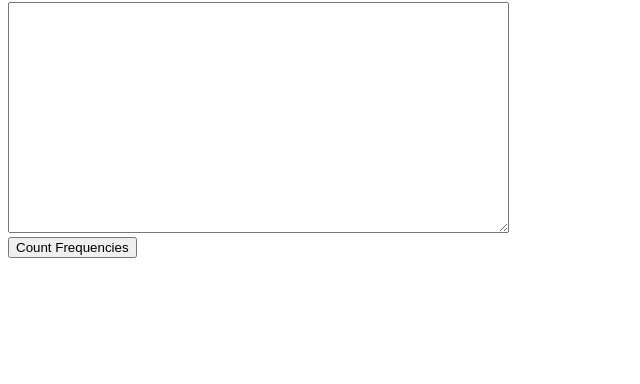
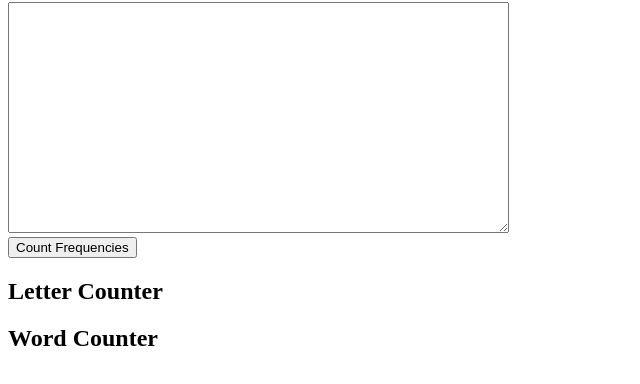
Before and after one commit to patrickhanson/frequencycounter, a plain HTML site: page index.html in a window 1280 px wide. Shown: the part 78-462 px from the top of the page, without its empty margins (0-640 px from the left). Drawn offline with Linux system fonts and the light colour scheme.

Commit message:
Added headers

```diff
--- a/index.html
+++ b/index.html
@@ -10,8 +10,12 @@
     <h1>Frequency Counter</h1>
     <textarea rows="15" cols="60" id="textInput"></textarea><br>
     <button id="countButton">Count Frequencies</button>
-    <div id="lettersDiv"></div>
-    <div id="wordsDiv"></div>
+    <div id="lettersDiv">
+        <h2>Letter Counter</h2>
+    </div>
+    <div id="wordsDiv">
+        <h2>Word Counter</h2>
+    </div>
     <script src="index.js"></script>
 </body>
 </html>
```
